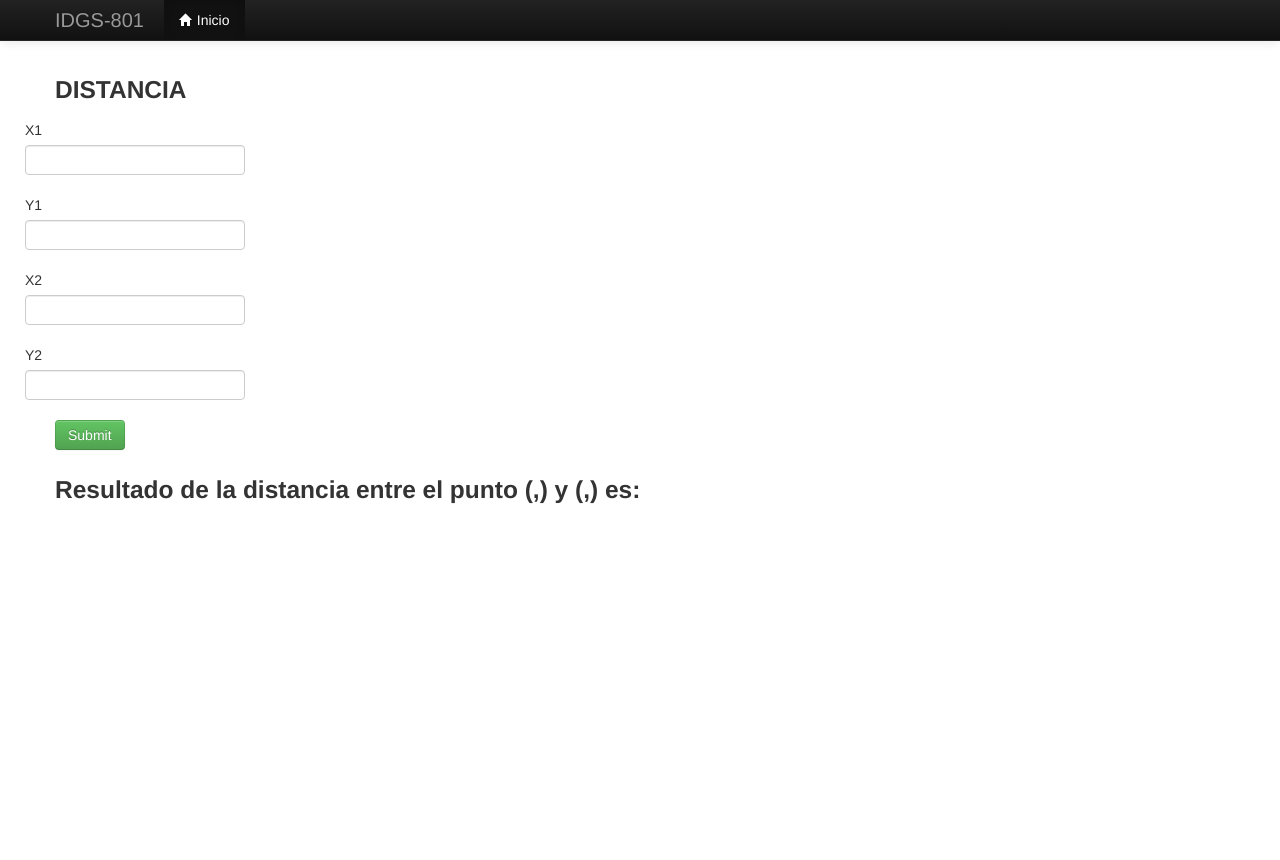
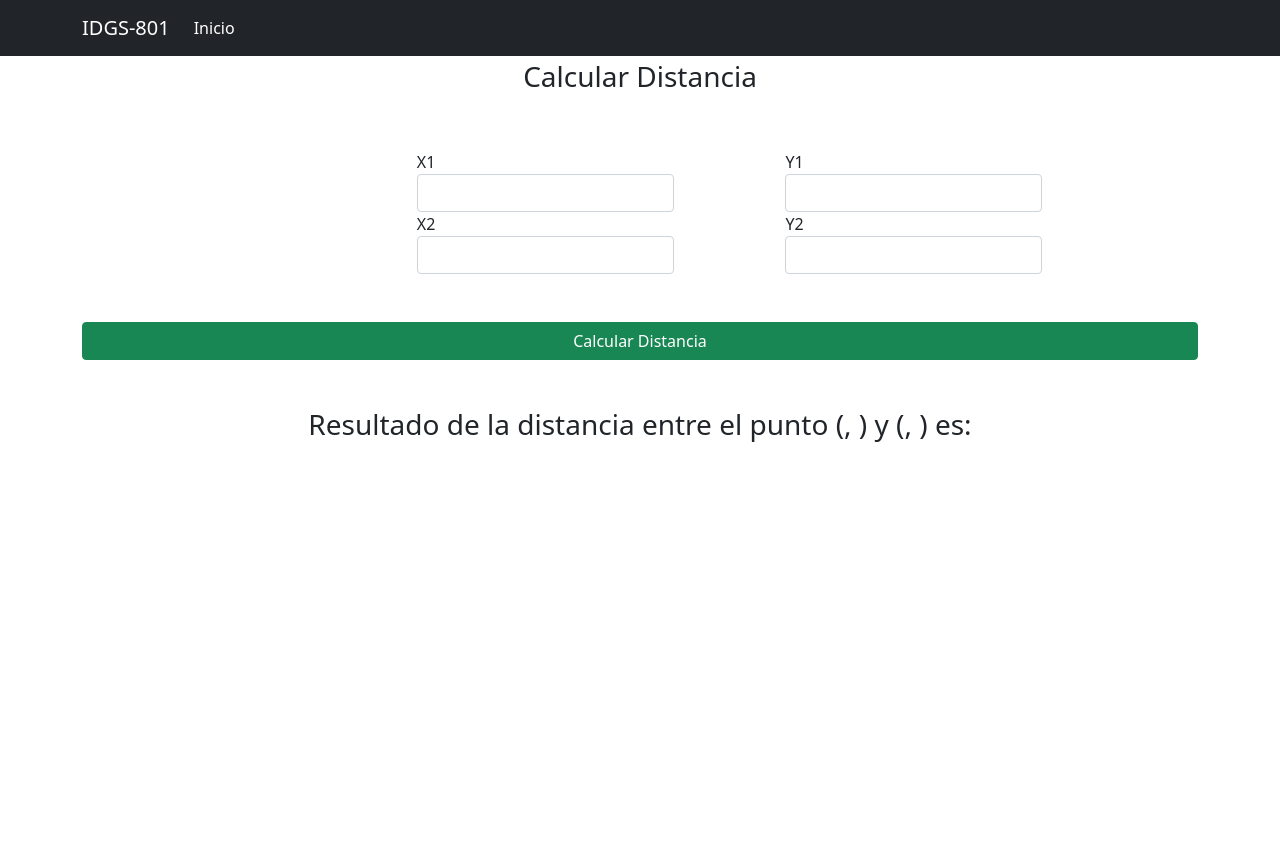
Before and after one commit to IDGS-801-21000401/PracticasParcial1-IDGS801, a Flask app: page /distancia in a window 1280 px wide. Before the commit the page ends 504 px from the top, so only its background shows below. Run offline with Flask 3, Linux system fonts and the light colour scheme; some libraries are stand-ins or nearby versions.

Commit message:
31/01/24 Se trabajo mandar datos

```diff
--- a/templates/distancia.html
+++ b/templates/distancia.html
@@ -1,35 +1,36 @@
 {% extends "layout2.html" %}
 
 {% block container %}
-{% import "_macros.html" as macros%}
+{% import "_macros.html" as macros %}
 
-<h3>DISTANCIA</h3>
+<div class="distance-calculator aling-items d-flex flex-column" style="width: 100%; height: 100vh;">
+    <h3 class="text-center">Calcular Distancia</h3>
 
-<form action="" method="POST" novalidate>
-    <div class="row control-group">
-        <div class="form-group col-xs-12 floating-label-form-group ontrols">
-            {{macros.campoNuevo(form.x1,class="form-control")}}
+    <form action="" method="POST" novalidate class="pt-5">
+        <div class="d-flex flex-row" >
+            <div class="form-group" style="padding-left: 30%;">
+                {{ macros.campoNuevo(form.x1, class="form-control") }}
+            </div>
+            <div class="form-group" style="padding-left: 10%;">
+                {{ macros.campoNuevo(form.y1, class="form-control") }}
+            </div>
         </div>
+        <div class="d-flex flex-row">
+            <div class="form-group" style="padding-left: 30%;">
+                {{ macros.campoNuevo(form.x2, class="form-control") }}
+            </div>
+            <div class="form-group" style="padding-left: 10%;">
+                {{ macros.campoNuevo(form.y2, class="form-control") }}
+            </div>
+        </div>
+        <div class="pt-5">
+        <button type="submit" class="w-100 btn btn-success">Calcular Distancia</button>
+        </div>
+    </form>
+
+    <div class="pt-5 text-center">
+        <h3>Resultado de la distancia entre el punto ({{ x1 }}, {{ y1 }}) y ({{ x2 }}, {{ y2 }}) es: <b>{{ resultado }}</b></h3>
     </div>
-    <div class="row control-group">
-        <div class="form-group col-xs-12 floating-label-form-group ontrols">
-            {{macros.campoNuevo(form.y1,class="form-control")}}
-        </div>
-    </div>
-    <div class="row control-group">
-        <div class="form-group col-xs-12 floating-label-form-group ontrols">
-            {{macros.campoNuevo(form.x2,class="form-control")}}
-        </div>
-    </div>
-    <div class="row control-group">
-        <div class="form-group col-xs-12 floating-label-form-group ontrols">
-            {{macros.campoNuevo(form.y2,class="form-control")}}
-        </div>
-    </div>
+</div>
 
-    <input type="submit" class="btn btn-success"> </button>
-</form>
-
-<h3>Resultado de la distancia entre el punto ({{x1}},{{y1}}) y ({{x2}},{{y2}}) es: <b>{{resultado}}</b></h3>
-
-{%endblock%}
+{% endblock %}
--- a/templates/layout2.html
+++ b/templates/layout2.html
@@ -2,38 +2,38 @@
 <html lang="en">
 <head>
     <meta charset="UTF-8">
-    <meta name="viewport" content="width=device-width, initial-scale=1.0">
-    <title>Inicio</title>
-    <link rel="stylesheet" href="../static/bootstrap/css/bootstrap.min.css">
-    <link rel="stylesheet" href="../static/bootstrap/css/bootstrap-responsive.min.css">
-    <style>
-
-        .tr-head{
-            background: #dff0d8}
-    </style>
+    <meta name="viewport" content="width=device-width, initial-scale=1">
+    <link rel="stylesheet" href="https://cdn.jsdelivr.net/npm/bootstrap@5.0.0/dist/css/bootstrap.min.css">
+    <title>Tu Página</title>
 </head>
 <body style="padding-top: 60px">
-    <div class="navbar navbar navbar-inverse navbar-fixed-top">
-        <div class="navbar-inner">
-            <div class="container">
-                <a href="" class="brand">
-                    IDGS-801
-                </a>
-                <ul class="nav">
-                    <li class="active">
-                        <a href="/">
-                            <i class="icon-home icon-white"></i>
+
+    <nav class="navbar navbar-expand-md navbar-dark fixed-top bg-dark">
+        <div class="container">
+            <a class="navbar-brand" href="#">
+                IDGS-801
+            </a>
+            <button class="navbar-toggler" type="button" data-toggle="collapse" data-target="#navbarNav" aria-controls="navbarNav" aria-expanded="false" aria-label="Toggle navigation">
+                <span class="navbar-toggler-icon"></span>
+            </button>
+            <div class="collapse navbar-collapse" id="navbarNav">
+                <ul class="navbar-nav">
+                    <li class="nav-item">
+                        <a class="nav-link active" href="">
+                            <i class="bi bi-house-door-fill"></i>
                             Inicio
                         </a>
                     </li>
                 </ul>
             </div>
         </div>
+    </nav>
+
+    <div class="container">
+        {% block container %}
+        {% endblock %}
     </div>
-    <div class="container">
-        {%block container %}
 
-        {%endblock%}
-    </div>
+    <script src="https://cdn.jsdelivr.net/npm/bootstrap@5.0.0/dist/js/bootstrap.bundle.min.js"></script>
 </body>
 </html>
```
